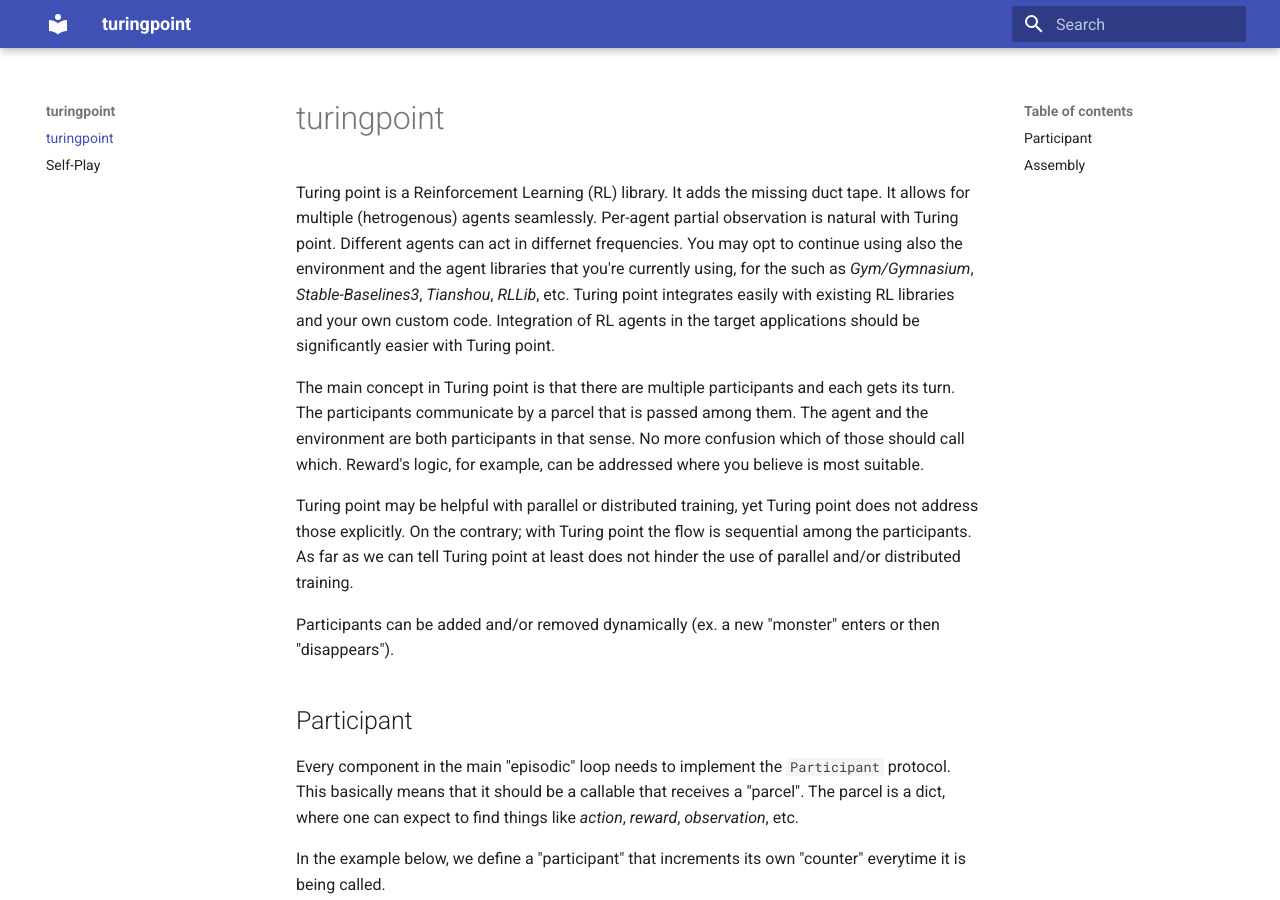
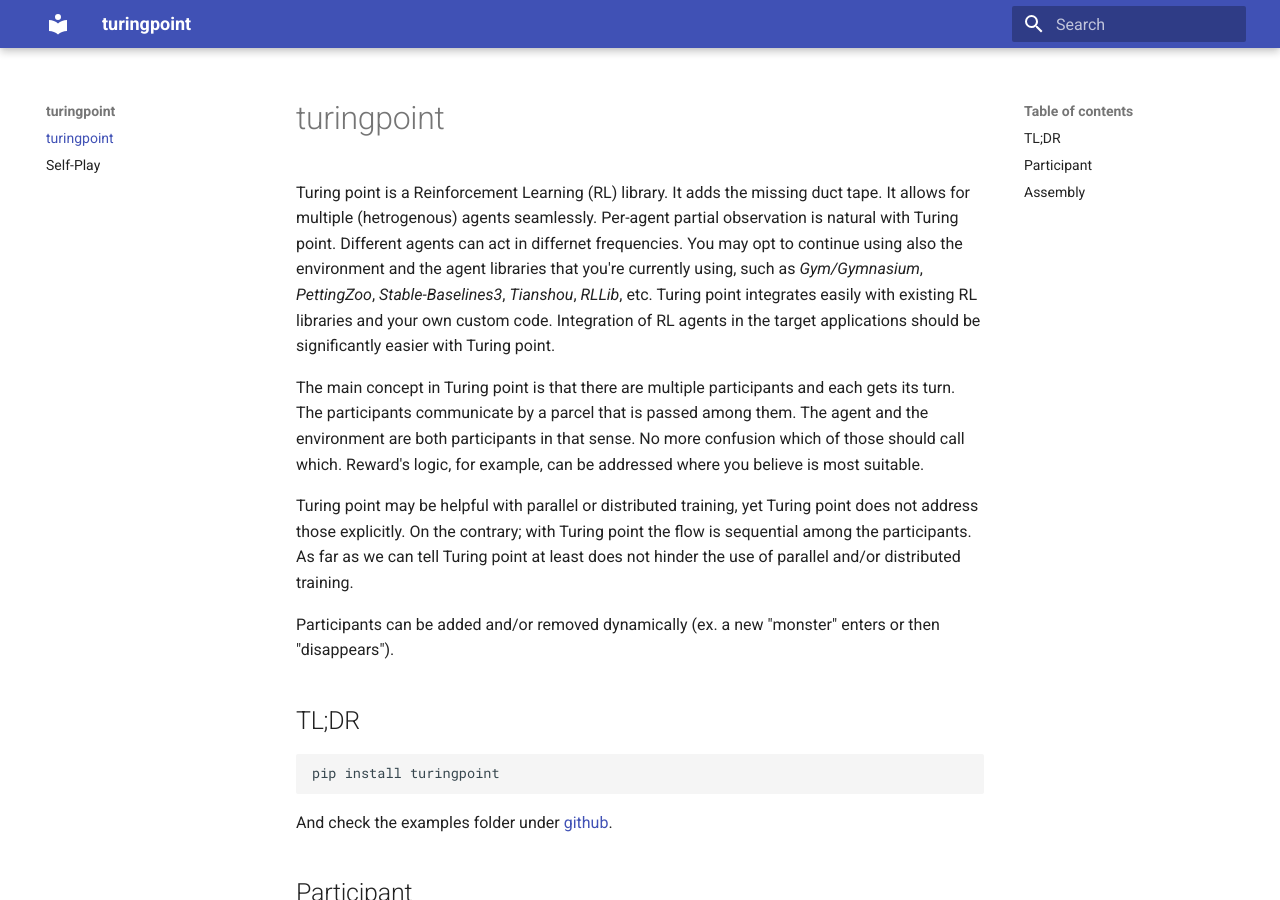
Before and after one commit to zbenmo/turingpoint, an MkDocs documentation site: the page built from docs/index.md, in a window 1280 px wide and 900 px high. Built offline with MkDocs 1.6.1 and Material for MkDocs 9.7.7, drawn with Linux system fonts in a browser that asks for light colours.

Commit message:
added TL;DR

````diff
--- a/docs/index.md
+++ b/docs/index.md
@@ -3,7 +3,7 @@
 Turing point is a Reinforcement Learning (RL) library. It adds the missing duct tape.
 It allows for multiple (hetrogenous) agents seamlessly. Per-agent partial observation is natural with Turing point.
 Different agents can act in differnet frequencies.
-You may opt to continue using also the environment and the agent libraries that you're currently using, for the such as *Gym/Gymnasium*, *Stable-Baselines3*, *Tianshou*, *RLLib*, etc.
+You may opt to continue using also the environment and the agent libraries that you're currently using, such as *Gym/Gymnasium*, *PettingZoo*, *Stable-Baselines3*, *Tianshou*, *RLLib*, etc.
 Turing point integrates easily with existing RL libraries and your own custom code.
 Integration of RL agents in the target applications should be significantly easier with Turing point.
 
@@ -14,6 +14,14 @@ can be addressed where you believe is most suitable.
 Turing point may be helpful with parallel or distributed training, yet Turing point does not address those explicitly. On the contrary; with Turing point the flow is sequential among the participants. As far as we can tell Turing point at least does not hinder the use of parallel and/or distributed training.
 
 Participants can be added and/or removed dynamically (ex. a new "monster" enters or then "disappears").
+
+## TL;DR
+
+```
+pip install turingpoint
+```
+
+And check the examples folder under [github](https://github.com/zbenmo/turingpoint).
 
 ## Participant
 
````
